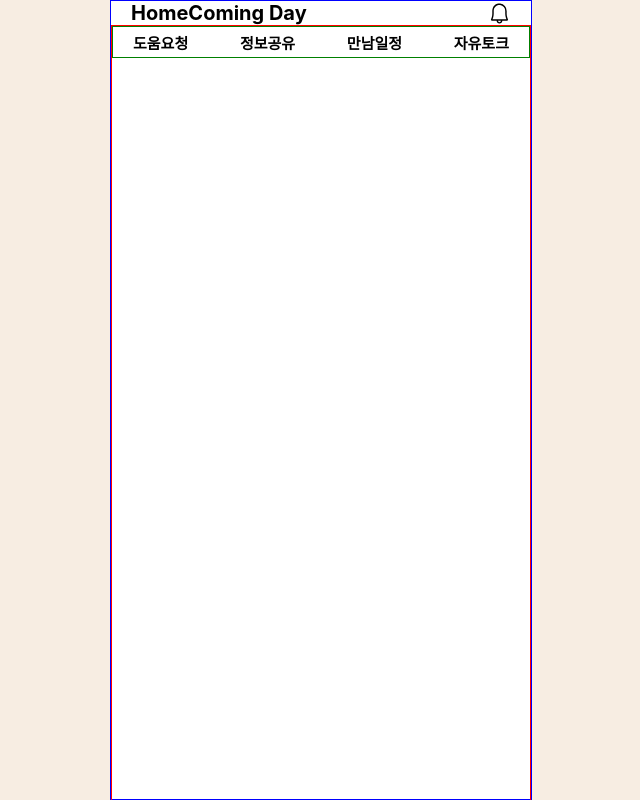
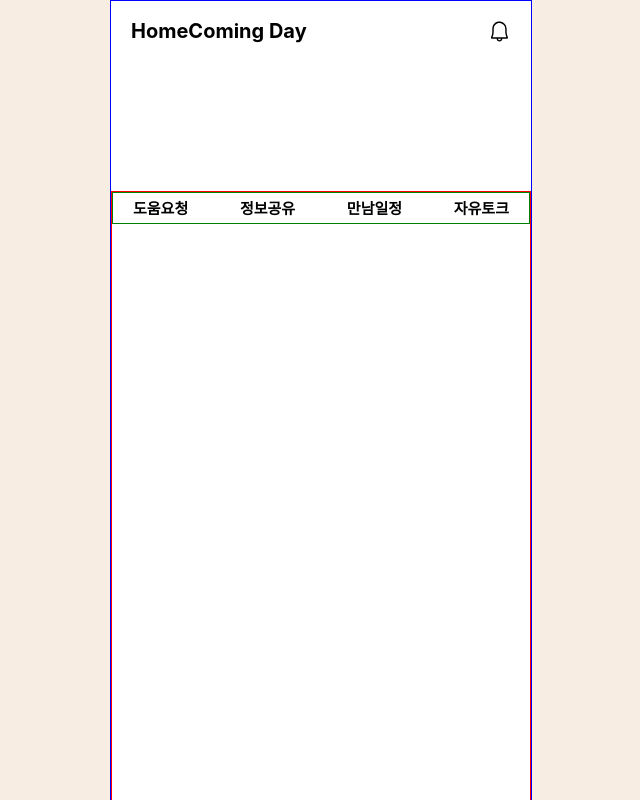
Before and after one commit to jennywoon/HomeComingDay, a React (Create React App) app: page / in a window 1280 px wide. Shown: the top 800 px of the page, without its empty margins (319-959 px from the left). Built offline with nearby package versions, Linux system fonts and the light colour scheme.

Commit message:
height 조정2

```diff
--- a/src/components/Layout.jsx
+++ b/src/components/Layout.jsx
@@ -27,7 +27,7 @@ const LayoutContainer = styled.div`
 
 const LayoutWrap = styled.div`
     width: 420px;
-    /* height: 929px; */
+    height: 1190px;
     border: 1px solid blue;
     background-color: white;
     display: flex;
```
